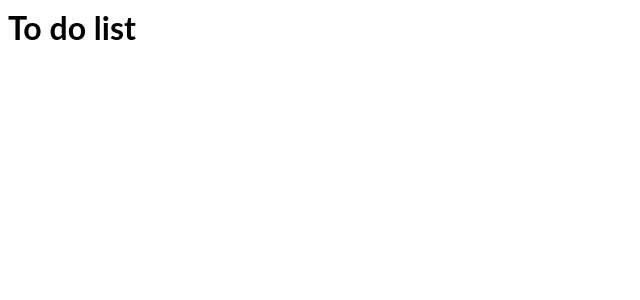
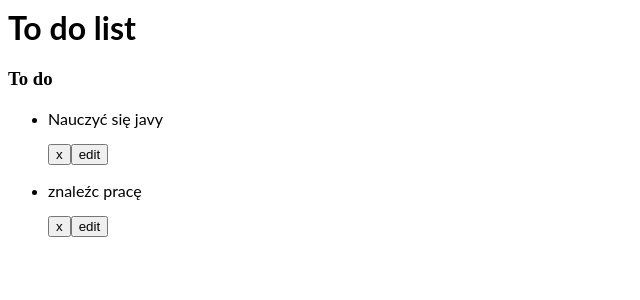
Before and after one commit to wojcikewelina/to_do_list_fullstack, a React (Create React App) app: page / in a window 1280 px wide. Shown: the top 300 px of the page, without its empty margins (0-640 px from the left). Built offline with nearby package versions, Linux system fonts and the light colour scheme.

Commit message:
3 files modified

```diff
--- a/src/App.js
+++ b/src/App.js
@@ -1,13 +1,12 @@
 import React from "react";
 import "./style.css";
-import Sheet from "./components/Sheet.js"
+import Sheet from "./components/Sheet.js";
 
 export default function App() {
   return (
     <div>
       <h1>To do list</h1>
-      <Sheet doStatus="done"/>
-
+      <Sheet mainTitle="To do" doStatus="to do" />
     </div>
   );
 }
--- a/src/components/Sheet.js
+++ b/src/components/Sheet.js
@@ -7,38 +7,30 @@ export default class Sheet extends Component {
   constructor(props) {
     super(props);
     this.state = {
-      apiData: []
+      apiData: [],
+      ststus: this.props.doStatus
     };
   }
 
   componentDidMount() {
-    getApi()
-      .then(result => {
-        this.setState({
-          apiData: result
-        });
-      })
+    getApi().then(result => {
+      this.setState({
+        apiData: result
+      });
+    });
   }
   render() {
     const { mainTitle, doStatus } = this.props;
     const allTaskElements = this.state.apiData.map((element, i) => {
-
-      if(element.status=={doStatus}){
-
-      return (
-        <div>
-          <Task title={element.title} />
-        </div>
-      );
+      if (element.status == doStatus) {
+        return <Task title={element.title} />;
       }
     });
 
-
     return (
-
-
       <div>
-        {allTaskElements}
+        <h3>{mainTitle}</h3>
+        <ul>{allTaskElements}</ul>
       </div>
     );
   }
--- a/src/services/testAPI.json
+++ b/src/services/testAPI.json
@@ -1,5 +1,37 @@
 [
-    { "id": "1", "title": "Nauczyć się js", "status": "done" },
-    { "id": "2", "title": "Nauczyć się javy", "status": "to do" },
-    { "id": "3", "title": "Zrobić pranie", "status": "in progress" }
- ]
+  {
+    "id": "1",
+    "title": "Nauczyć się js",
+    "status": "done"
+  },
+  {
+    "id": "2",
+    "title": "Nauczyć się javy",
+    "status": "to do"
+  },
+  {
+    "id": "3",
+    "title": "Zrobić pranie",
+    "status": "in progress"
+  },
+  {
+    "id": "4",
+    "title": "Kupic samochód",
+    "status": "done"
+  },
+  {
+    "id": "5",
+    "title": "Kupić mleko",
+    "status": "done"
+  },
+  {
+    "id": "6",
+    "title": "znaleźc pracę",
+    "status": "to do"
+  },
+  {
+    "id": "7",
+    "title": "Zrobić pranie",
+    "status": "in progress"
+  }
+]
```
